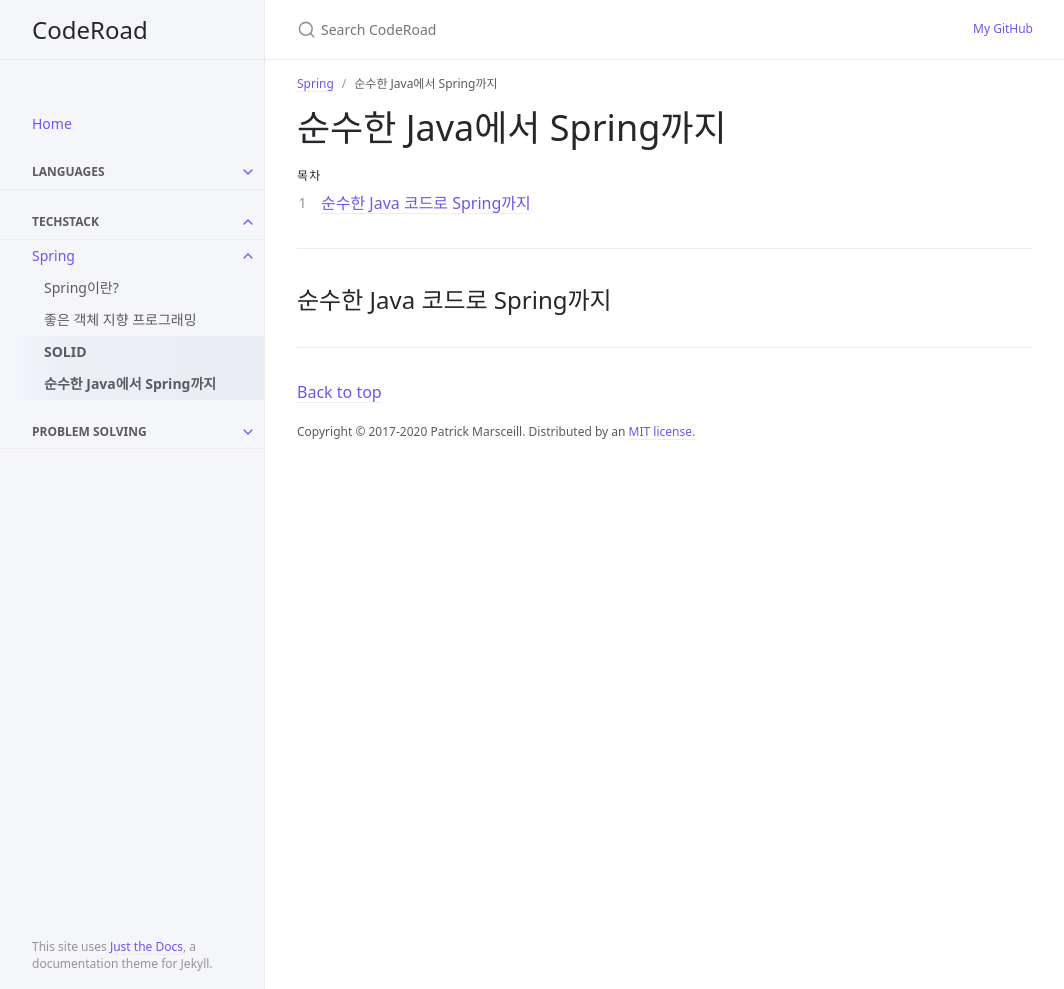
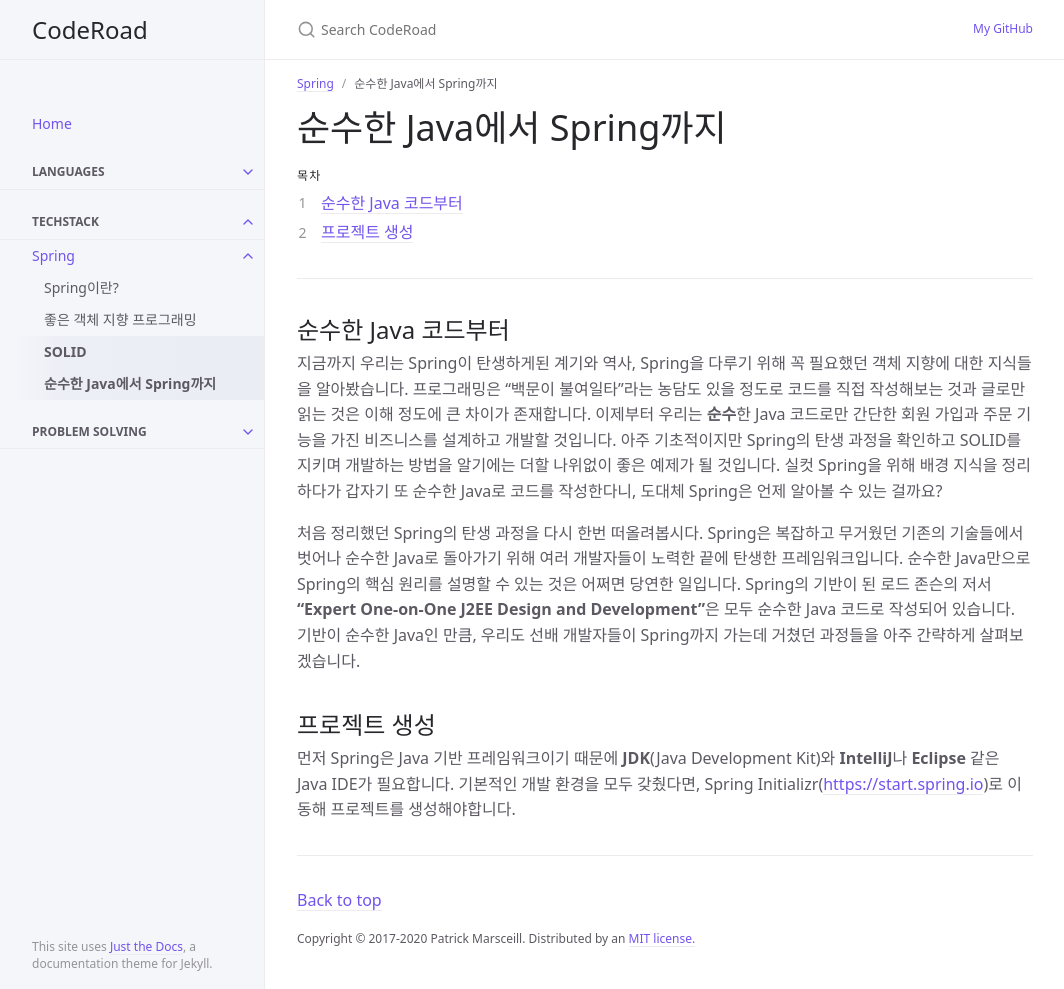
Before and after one commit to hangillee/hangillee.github.io, a Jekyll site: the page built from _techstack/04.md, in a window 1280 px wide and 989 px high. Shown: the whole window, without its empty margins (107-1171 px from the left). Built offline with Jekyll 4.4.1, drawn with Linux system fonts in a browser that asks for light colours.

Commit message:
ADD Guide page for Spring example project by pure Java

```diff
--- a/_techstack/04.md
+++ b/_techstack/04.md
@@ -17,4 +17,10 @@ permalink: docs/techstack/spring/03
 
 ---
 
-## 순수한 Java 코드로 Spring까지
+## 순수한 Java 코드부터
+지금까지 우리는 Spring이 탄생하게된 계기와 역사, Spring을 다루기 위해 꼭 필요했던 객체 지향에 대한 지식들을 알아봤습니다. 프로그래밍은 "백문이 불여일타"라는 농담도 있을 정도로 코드를 직접 작성해보는 것과 글로만 읽는 것은 이해 정도에 큰 차이가 존재합니다. 이제부터 우리는 **순수**한 Java 코드로만 간단한 회원 가입과 주문 기능을 가진 비즈니스를 설계하고 개발할 것입니다. 아주 기초적이지만 Spring의 탄생 과정을 확인하고 SOLID를 지키며 개발하는 방법을 알기에는 더할 나위없이 좋은 예제가 될 것입니다. 실컷 Spring을 위해 배경 지식을 정리하다가 갑자기 또 순수한 Java로 코드를 작성한다니, 도대체 Spring은 언제 알아볼 수 있는 걸까요?
+
+처음 정리했던 Spring의 탄생 과정을 다시 한번 떠올려봅시다. Spring은 복잡하고 무거웠던 기존의 기술들에서 벗어나 순수한 Java로 돌아가기 위해 여러 개발자들이 노력한 끝에 탄생한 프레임워크입니다. 순수한 Java만으로 Spring의 핵심 원리를 설명할 수 있는 것은 어쩌면 당연한 일입니다. Spring의 기반이 된 로드 존슨의 저서 **"Expert One-on-One J2EE Design and Development"**은 모두 순수한 Java 코드로 작성되어 있습니다. 기반이 순수한 Java인 만큼, 우리도 선배 개발자들이 Spring까지 가는데 거쳤던 과정들을 아주 간략하게 살펴보겠습니다.
+
+## 프로젝트 생성
+먼저 Spring은 Java 기반 프레임워크이기 때문에 **JDK**(Java Development Kit)와 **IntelliJ**나 **Eclipse** 같은 Java IDE가 필요합니다. 기본적인 개발 환경을 모두 갖췄다면, Spring Initializr(<https://start.spring.io>)로 이동해 프로젝트를 생성해야합니다.
```
Also changed, not shown: other parts of _techstack/04.md (+1 -1 lines).
